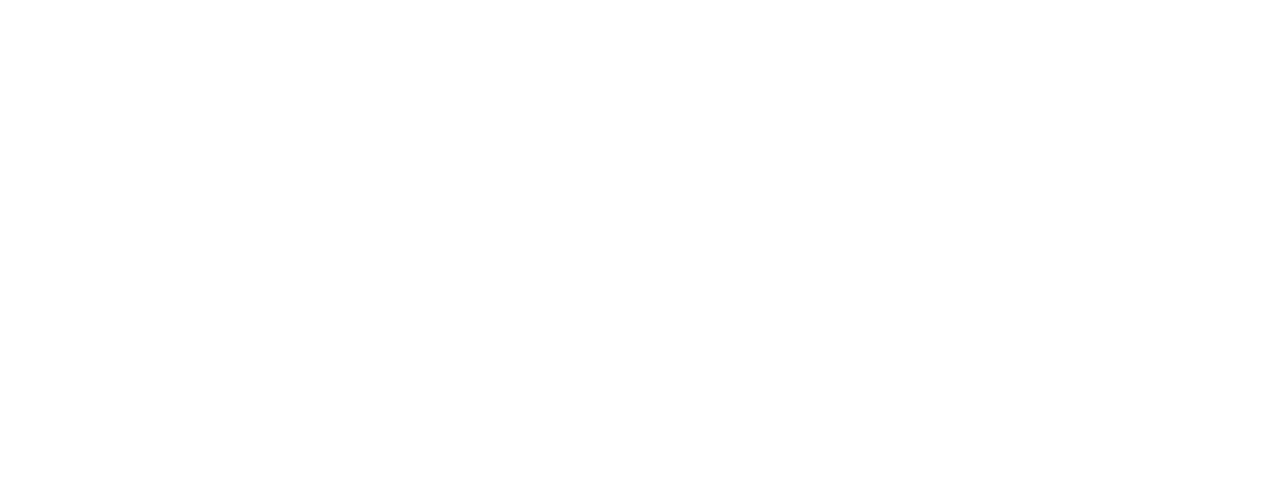
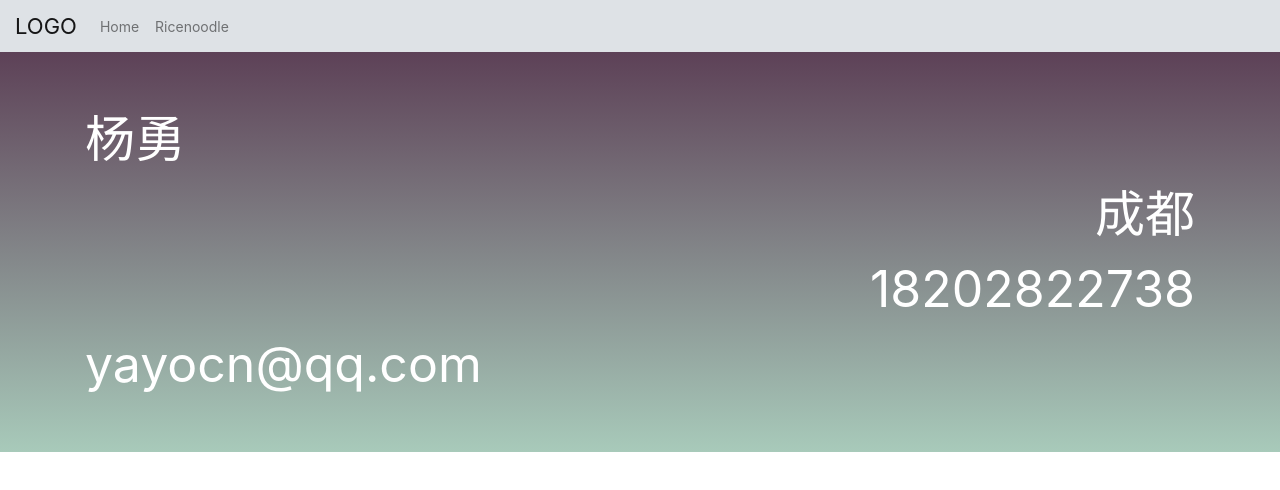
Before and after one commit to yayocn/yayocn-web, a React app: page /aboutme in a window 1280 px wide. Shown: the top 490 px of the page. Built offline with nearby package versions, Linux system fonts and the light colour scheme.

Commit message:
about me

```diff
--- /dev/null
+++ b/src/view/aboutme/index.js
@@ -0,0 +1,51 @@
+import React, { Component, Fragment } from 'react';
+import PageHeader from '../component/PageHeader';
+import PageBody from '../component/PageBody';
+import classnames from 'classnames';
+import './style.scss';
+
+export default class Aboutme extends Component {
+  constructor (props) {
+    super(props);
+
+    this.state = {
+
+    };
+  }
+
+  render () {
+
+    return (
+      <Fragment>
+        <PageHeader/>
+        <PageBody>
+          <div className="aboutme-wrap">
+            <div className="feature pv-50">
+              <div className="container">
+                <div className="row">
+                  <div className="col-12">
+                    <span>杨勇</span>
+                  </div>
+                </div>
+                <div className="row">
+                  <div className="col-12 text-right">
+                    <span>成都</span>
+                  </div>
+                </div><div className="row">
+                  <div className="col-12 text-right">
+                    <span>18202822738</span>
+                  </div>
+                </div>
+                <div className="row">
+                  <div className="col-12">
+                    <span>yayocn@qq.com</span>
+                  </div>
+                </div>
+              </div>
+            </div>
+          </div>
+        </PageBody>
+      </Fragment>
+    );
+  }
+};
--- /dev/null
+++ b/src/view/aboutme/style.scss
@@ -0,0 +1,27 @@
+@import "../common/scss/variable";
+
+$bg1: linear-gradient(to top, #a8caba 0%, #5d4157 100%);
+$background-list: (
+  1: $bg1,
+);
+
+.aboutme-wrap {
+  color: #fff;
+  font-size: 50px;
+
+  .feature {
+
+    img {
+      display: inline-block;
+      width: 150px;
+      height: 150px;
+      vertical-align: middle;
+    }
+  }
+
+  @each $i, $value in $background-list {
+    .feature:nth-child(#{$i}) {
+      background-image: $value;
+    }
+  }
+}
--- a/src/view/gate/index.js
+++ b/src/view/gate/index.js
@@ -39,7 +39,7 @@
     const { time, week, year, period } = this.state;
 
     return (
-      <div className="wrap">
+      <div className="gate-wrap">
         <header className={classnames('p-20 flex justify-content-center align-items-end', 'header')}>
           <div className="nav-left font-3x w-50">
             <ul className="nav flex-row-reverse">
--- a/src/view/gate/style.scss
+++ b/src/view/gate/style.scss
@@ -1,5 +1,5 @@
 @import "../common/scss/variable";
-.wrap {
+.gate-wrap {
   min-height: 100vh;
   background-image: linear-gradient(135deg, rgba(186,67,168,0.38) 0%,rgba(233,79,205,0.17) 61%,rgba(234,79,206,0.19) 62%,rgba(83,123,173,0.8) 100%),
                     linear-gradient(135deg, rgba(0,0,0,0.4) 0%,rgba(0,0,0,0.4) 100%);
--- a/src/view/index.js
+++ b/src/view/index.js
@@ -1,7 +1,9 @@
 import Gate from './gate';
 import Ricenoodle from './ricenoodle';
+import Aboutme from './aboutme';
 
 export {
   Gate,
   Ricenoodle,
+  Aboutme
 };
--- a/src/view/ricenoodle/contents/utilities/Flex.js
+++ b/src/view/ricenoodle/contents/utilities/Flex.js
@@ -44,12 +44,12 @@
     { title: 'Stretch', key: 'stretch', subTitle: '', className: 'flex flex-wrap align-content-stretch', },
   ],
   alignSelf: [
-    { title: 'Auto', key: 'auto', subTitle: '', className: 'align-self-auto', },
-    { title: 'Start', key: 'start', subTitle: '', className: 'align-self-start', },
-    { title: 'End', key: 'end', subTitle: '', className: 'flex align-self-end', },
-    { title: 'Center', key: 'center', subTitle: '', className: 'align-self-center', },
-    { title: 'Baseline', key: 'baseline', subTitle: '', className: 'align-self-baseline', },
-    { title: 'Stretch', key: 'stretch', subTitle: '', className: 'align-self-stretch', },
+    { title: 'Auto', key: 'auto', subTitle: '', className: 'align-aboutme-auto', },
+    { title: 'Start', key: 'start', subTitle: '', className: 'align-aboutme-start', },
+    { title: 'End', key: 'end', subTitle: '', className: 'flex align-aboutme-end', },
+    { title: 'Center', key: 'center', subTitle: '', className: 'align-aboutme-center', },
+    { title: 'Baseline', key: 'baseline', subTitle: '', className: 'align-aboutme-baseline', },
+    { title: 'Stretch', key: 'stretch', subTitle: '', className: 'align-aboutme-stretch', },
   ]
 };
 
```
Also changed, not shown: src/router/router.js (+9 -0 lines).
